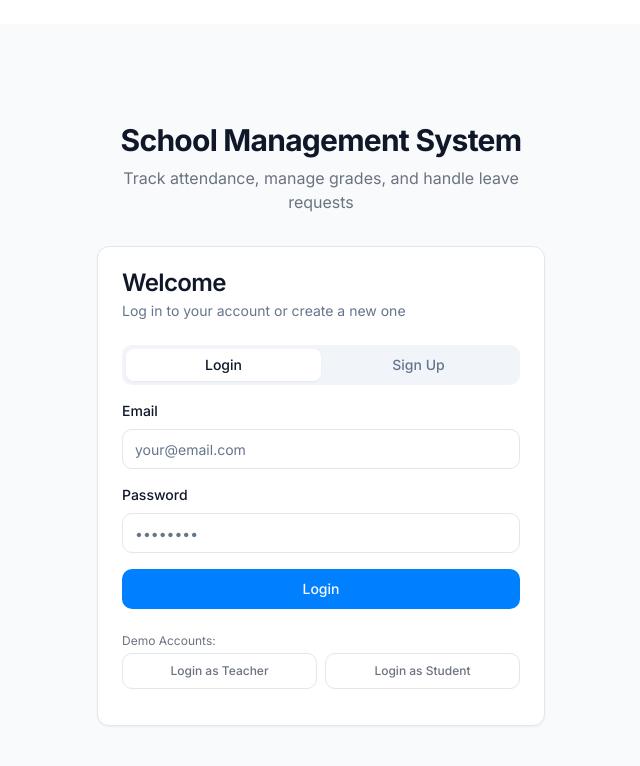
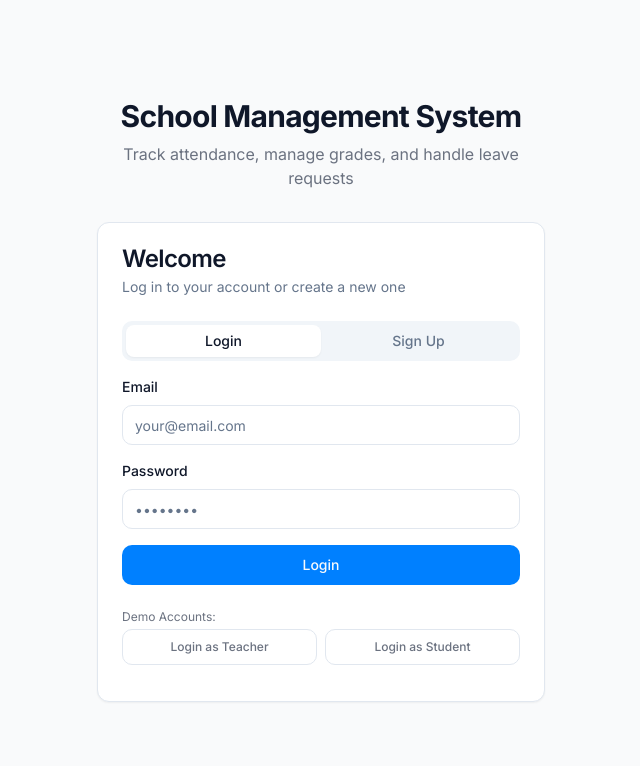
Before and after one commit to Tejaspadwal5410/attendance-matrix, a React (Vite) app: page / in a window 1280 px wide. Shown: the top 766 px of the page, without its empty margins (319-959 px from the left). Built offline with nearby package versions, Linux system fonts and the light colour scheme.

Commit message:
Fix: Remove duplicate navbar
Removes the duplicate navbar component.

```diff
--- a/src/App.tsx
+++ b/src/App.tsx
@@ -5,7 +5,6 @@ import { TooltipProvider } from "@/components/ui/tooltip";
 import { QueryClient, QueryClientProvider } from "@tanstack/react-query";
 import { BrowserRouter, Routes, Route, Navigate } from "react-router-dom";
 import { AuthProvider } from "./contexts/AuthContext";
-import { Layout } from "./components/Layout";
 import Index from "./pages/Index";
 import StudentDashboard from "./pages/StudentDashboard";
 import TeacherDashboard from "./pages/TeacherDashboard";
@@ -22,7 +21,6 @@ const App = () => (
         <AuthProvider>
           <Toaster />
           <Sonner />
-          <Layout>
           <Routes>
             <Route path="/" element={<Index />} />
 
@@ -40,7 +38,6 @@ const App = () => (
             {/* Catch-all route */}
             <Route path="*" element={<NotFound />} />
           </Routes>
-          </Layout>
         </AuthProvider>
       </BrowserRouter>
     </TooltipProvider>
```
Lines whose indentation alone changed are shown as unchanged.
